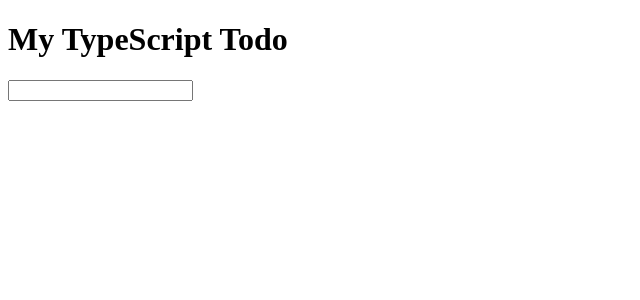
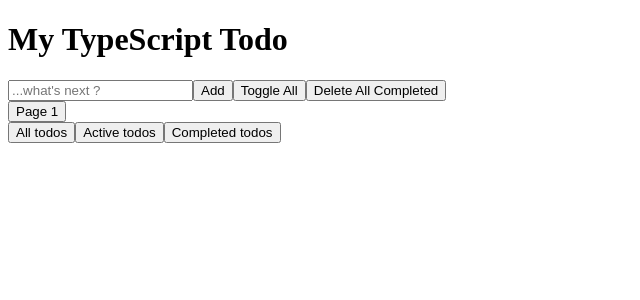
Before and after one commit to CRSJ-N7/my-ts-react-todo, a React (Vite) app: page / in a window 1280 px wide. Shown: the top 300 px of the page, without its empty margins (0-640 px from the left). Built offline with nearby package versions, Linux system fonts and the light colour scheme.

Commit message:
Added function toggle task, delete task

```diff
--- a/src/App.tsx
+++ b/src/App.tsx
@@ -1,23 +1,69 @@
-import TodoAppHeader from "./components/TodoAppHeader";
 import { useState } from "react";
+import TodoAppHeader from "./components/TodoHeader";
+import TodoList from "./components/TodoList";
+import TodoFooter from "./components/TodoFooter";
+import type { FC } from "react";
 
-type TodoType = {
+export type TodoType = {
   text: string;
   id: string;
   isCompleted: boolean;
 };
 
-const TodoApp = () => {
+const TodoApp: FC = () => {
   const [todoArray, setTodoArray] = useState<TodoType[]>([]);
 
-  const handleNewTodo = () => {
-    setTodoArray();
+  const handleAddTodo = (text: string) => {
+    const newTask: TodoType = {
+      text: text.trim(),
+      id: crypto.randomUUID(),
+      isCompleted: false,
+    };
+
+    setTodoArray([...todoArray, newTask]);
+  };
+
+  const handleToggleTodo = (id: string) => {
+    setTodoArray((prevTodos) => {
+      const index = prevTodos.findIndex((todo) => todo.id === id);
+      if (index === -1) {
+        return prevTodos;
+      }
+
+      const newTodos = [...prevTodos];
+      newTodos[index] = {
+        ...newTodos[index],
+        isCompleted: !newTodos[index].isCompleted,
+      };
+
+      return newTodos;
+    });
+  };
+
+  const handleDeleteTask = (id: string) => {
+    setTodoArray((prevTodos) => {
+      const index = prevTodos.findIndex((todo) => todo.id === id);
+      if (index === -1) {
+        return prevTodos;
+      }
+
+      const newTodos = [...prevTodos];
+      newTodos.splice(index, 1);
+
+      return newTodos;
+    });
   };
 
   return (
     <div>
       <h1>My TypeScript Todo</h1>
-      <TodoAppHeader />
+      <TodoAppHeader handleAddTodo={handleAddTodo} />
+      <TodoList
+        todoArray={todoArray}
+        handleToggleTodo={handleToggleTodo}
+        handleDeleteTask={handleDeleteTask}
+      />
+      <TodoFooter />
     </div>
   );
 };
--- a/src/components/TodoAppHeader.tsx
+++ /dev/null
@@ -1,7 +0,0 @@
-
-const TodoAppHeader = () => {
-
-  return <input />;
-};
-
-export default TodoAppHeader;
--- /dev/null
+++ b/src/components/TodoFooter.module.css
@@ -0,0 +1,7 @@
+.pagination {
+  display: flex;
+}
+
+.filter {
+  display: flex;
+}
--- /dev/null
+++ b/src/components/TodoFooter.tsx
@@ -0,0 +1,18 @@
+import c from "./TodoFooter.module.css";
+
+const TodoFooter = () => {
+  return (
+    <div>
+      <div className={c.pagination}>
+        <button>Page 1</button>
+      </div>
+      <div className={c.filter}>
+        <button>All todos</button>
+        <button>Active todos</button>
+        <button>Completed todos</button>
+      </div>
+    </div>
+  );
+};
+
+export default TodoFooter;
--- /dev/null
+++ b/src/components/TodoHeader.tsx
@@ -0,0 +1,44 @@
+import { useState, type ChangeEvent, type FC } from "react";
+
+type Props = {
+  handleAddTodo: (text: string) => void;
+};
+
+const TodoAppHeader: FC<Props> = (props) => {
+  const [todoText, setTodoText] = useState<string>("");
+
+  const onAddTodo = () => {
+    if (!todoText.trim()) {
+      alert(`You can't create an empty task`);
+      return;
+    }
+    props.handleAddTodo(todoText);
+    setTodoText("");
+  };
+
+  const onTodoChange = (event: ChangeEvent<HTMLInputElement>) => {
+    setTodoText(event.target.value);
+  };
+
+  return (
+    <div>
+      <input
+        placeholder="...what's next ?"
+        value={todoText}
+        onChange={(e) => onTodoChange(e)}
+        onKeyDown={(e) => {
+          if (e.key === "Enter") {
+            onAddTodo();
+          }
+        }}
+      />
+      <button onClick={onAddTodo}>Add</button>
+      <button onClick={() => console.log("Toggle All")}>Toggle All</button>
+      <button onClick={() => console.log("Delete All")}>
+        Delete All Completed
+      </button>
+    </div>
+  );
+};
+
+export default TodoAppHeader;
--- /dev/null
+++ b/src/components/TodoItem.module.css
@@ -0,0 +1,3 @@
+.todoItem {
+  display: flex;
+}
--- /dev/null
+++ b/src/components/TodoItem.tsx
@@ -0,0 +1,27 @@
+import { FC } from "react";
+import type { TodoType } from "../App";
+import c from "./TodoItem.module.css";
+
+type Props = {
+  todo: TodoType;
+  handleToggleTodo: (id: string) => void;
+  handleDeleteTask: (id: string) => void;
+};
+
+const TodoItem: FC<Props> = (props) => {
+  return (
+    <div className={c.todoItem} id={props.todo.id}>
+      <div>{props.todo.text}</div>
+      <input
+        type="checkbox"
+        checked={props.todo.isCompleted}
+        onChange={() => props.handleToggleTodo(props.todo.id)}
+      />
+      <button onClick={() => props.handleDeleteTask(props.todo.id)}>
+        Delete
+      </button>
+    </div>
+  );
+};
+
+export default TodoItem;
--- /dev/null
+++ b/src/components/TodoList.module.css
@@ -0,0 +1,3 @@
+.todoList {
+  display: flex;
+}
--- /dev/null
+++ b/src/components/TodoList.tsx
@@ -0,0 +1,28 @@
+import TodoItem from "./TodoItem";
+import { FC } from "react";
+import type { TodoType } from "../App";
+import { default as c } from "./TodoList.module.css";
+
+type Props = {
+  todoArray: TodoType[];
+  handleToggleTodo: (id: string) => void;
+  handleDeleteTask: (id: string) => void;
+};
+
+const TodoList: FC<Props> = (props) => {
+  return (
+    <div>
+      {props.todoArray.map((todo) => (
+        <div className={c.todoList} key={todo.id}>
+          <TodoItem
+            todo={todo}
+            handleDeleteTask={props.handleDeleteTask}
+            handleToggleTodo={props.handleToggleTodo}
+          />
+        </div>
+      ))}
+    </div>
+  );
+};
+
+export default TodoList;
--- a/src/main.tsx
+++ b/src/main.tsx
@@ -1,6 +1,5 @@
 import { StrictMode } from "react";
 import { createRoot } from "react-dom/client";
-
 import App from "./App.tsx";
 
 createRoot(document.getElementById("root")!).render(
```
